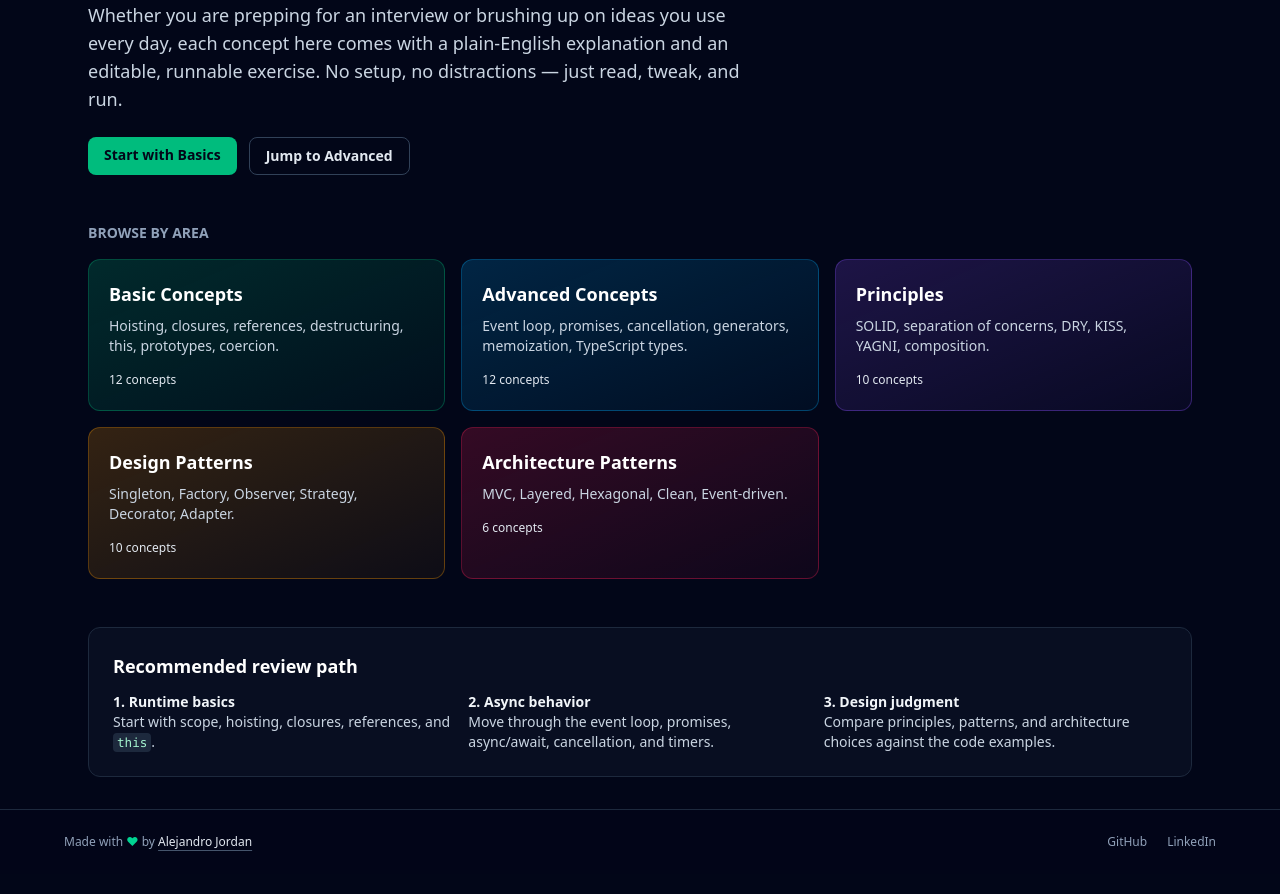
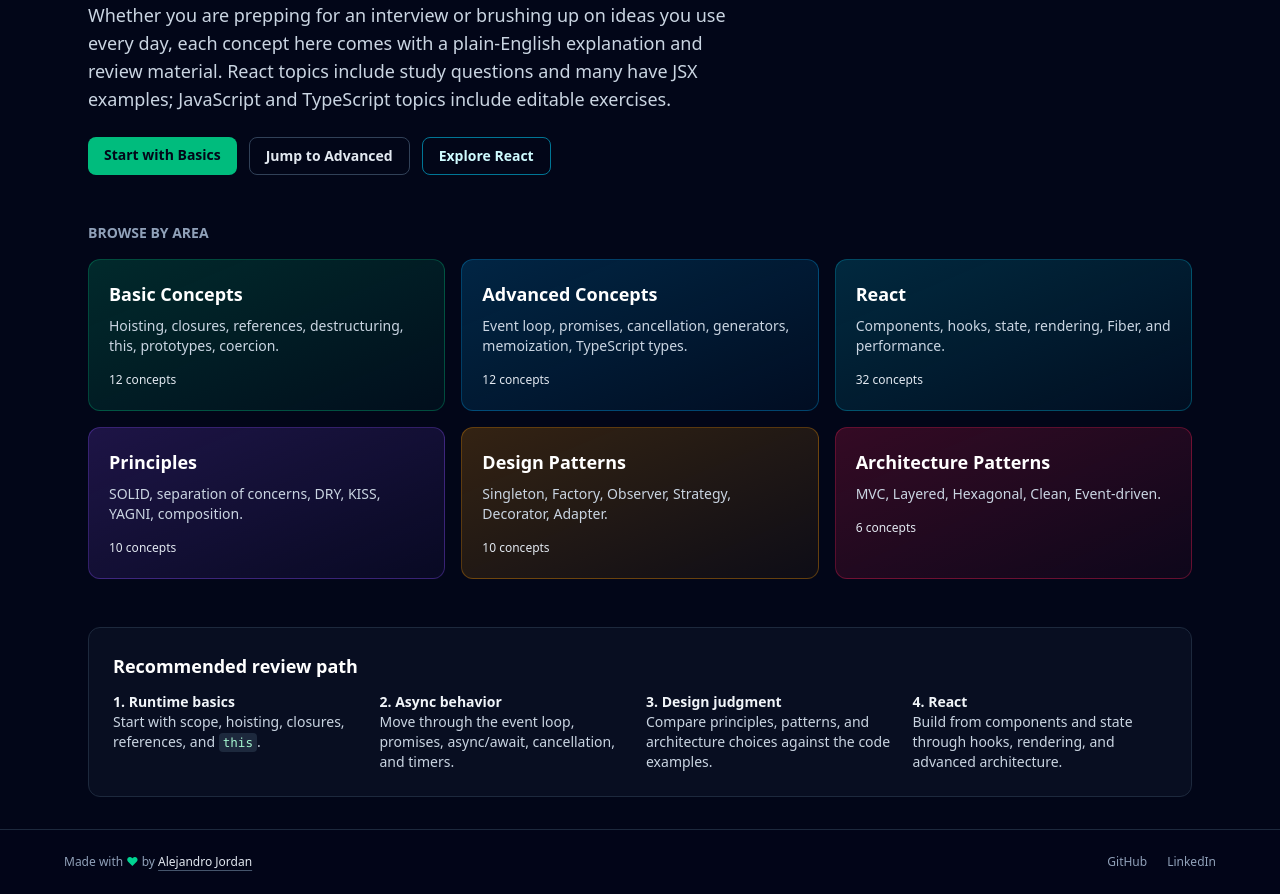
Before and after one commit to alejordanze/corecept, a React (Vite) app: page / in a window 1280 px wide. Shown: the part 340-1234 px from the top of the page. Built offline with nearby package versions, Linux system fonts and the light colour scheme.

Commit message:
feat: add React navigation and grouped study pages

```diff
--- a/src/components/Header.tsx
+++ b/src/components/Header.tsx
@@ -3,6 +3,7 @@ import { NavLink } from 'react-router-dom'
 const links = [
   { to: '/basic', label: 'Basic' },
   { to: '/advanced', label: 'Advanced' },
+  { to: '/react', label: 'React' },
   { to: '/principles', label: 'Principles' },
   { to: '/design-patterns', label: 'Design Patterns' },
   { to: '/architecture-patterns', label: 'Architecture' },
--- /dev/null
+++ b/src/data/react.ts
@@ -0,0 +1,16 @@
+import { reactBasics } from './reactBasics'
+import { reactRendering } from './reactRendering'
+import { reactPatterns } from './reactPatterns'
+import { reactAdvancedState } from './reactAdvancedState'
+import { reactAdvancedArchitecture } from './reactAdvancedArchitecture'
+
+// The progression and review prompts are adapted from the supplied React and
+// JavaScript study guide. React 19 APIs are labeled as study material because
+// this app currently uses React 18.
+export const reactConcepts = [
+  ...reactBasics,
+  ...reactRendering,
+  ...reactPatterns,
+  ...reactAdvancedState,
+  ...reactAdvancedArchitecture,
+] as const
--- a/src/pages/ConceptDetailPage.tsx
+++ b/src/pages/ConceptDetailPage.tsx
@@ -144,6 +144,7 @@ export function ConceptDetailPage({ sectionSlug, concepts }: Props) {
       </nav>
 
       <header aria-labelledby="concept-title">
+        {concept.level && <p className="mb-2 text-xs font-semibold uppercase text-emerald-400">{concept.level}</p>}
         <h1 id="concept-title" className="text-3xl font-bold text-white sm:text-4xl">{concept.title}</h1>
         <p className="mt-2 max-w-2xl text-slate-300">{concept.summary}</p>
       </header>
@@ -162,6 +163,26 @@ export function ConceptDetailPage({ sectionSlug, concepts }: Props) {
           ),
         )}
       </section>
+
+      {concept.example && (
+        <section className="space-y-3" aria-labelledby="example-heading">
+          <h2 id="example-heading" className="text-lg font-semibold text-white">Example</h2>
+          <div className="overflow-hidden rounded-xl border border-slate-800 bg-[#1e1e1e]">
+            <div className="border-b border-slate-800 px-4 py-2 text-xs uppercase text-slate-400">{concept.example.language}</div>
+            <pre className="overflow-x-auto p-4 text-sm leading-relaxed text-slate-200"><code>{concept.example.code}</code></pre>
+          </div>
+          <p className="text-xs text-slate-400">Illustrative snippet for a React project; it does not run in this page.</p>
+        </section>
+      )}
+
+      {concept.reviewQuestions && concept.reviewQuestions.length > 0 && (
+        <section className="rounded-xl border border-slate-800 bg-slate-900/60 p-5">
+          <h2 className="text-sm font-semibold uppercase text-slate-400">Check your understanding</h2>
+          <ol className="mt-3 list-decimal space-y-2 pl-5 text-slate-200 marker:text-emerald-400">
+            {concept.reviewQuestions.map((question) => <li key={question}>{question}</li>)}
+          </ol>
+        </section>
+      )}
 
       {concept.keyPoints && concept.keyPoints.length > 0 && (
         <section className="rounded-xl border border-slate-800 bg-slate-900/60 p-5">
--- a/src/pages/ConceptListPage.tsx
+++ b/src/pages/ConceptListPage.tsx
@@ -10,6 +10,10 @@ interface Props {
 
 export function ConceptListPage({ sectionSlug, title, tagline, concepts }: Props) {
   const conceptCount = `${concepts.length} ${concepts.length === 1 ? 'concept' : 'concepts'}`
+  const levels = ['Basics', 'Intermediate', 'Advanced'] as const
+  const groups = concepts.every((concept) => concept.level)
+    ? levels.map((level) => ({ title: level, items: concepts.filter((concept) => concept.level === level) }))
+    : [{ title: '', items: concepts }]
 
   return (
     <div className="space-y-6">
@@ -24,8 +28,11 @@ export function ConceptListPage({ sectionSlug, title, tagline, concepts }: Props
         </div>
       </header>
 
+      {groups.map((group) => (
+        <section key={group.title} aria-label={group.title || title}>
+          {group.title && <h2 className="mb-3 text-xl font-semibold text-white">{group.title}</h2>}
           <div className="grid gap-3 sm:grid-cols-2">
-        {concepts.map((c) => (
+            {group.items.map((c) => (
               <Link
                 key={c.slug}
                 to={`/${sectionSlug}/${c.slug}`}
@@ -39,6 +46,8 @@ export function ConceptListPage({ sectionSlug, title, tagline, concepts }: Props
               </Link>
             ))}
           </div>
+        </section>
+      ))}
     </div>
   )
 }
--- a/src/pages/Home.tsx
+++ b/src/pages/Home.tsx
@@ -4,6 +4,7 @@ import { architecturePatterns } from '../data/architecturePatterns'
 import { basicConcepts } from '../data/basic'
 import { designPatterns } from '../data/designPatterns'
 import { principles } from '../data/principles'
+import { reactConcepts } from '../data/react'
 
 const sections = [
   {
@@ -19,6 +20,13 @@ const sections = [
     desc: 'Event loop, promises, cancellation, generators, memoization, TypeScript types.',
     concepts: advancedConcepts,
     tint: 'from-sky-500/20 to-sky-500/5 border-sky-500/30',
+  },
+  {
+    to: '/react',
+    title: 'React',
+    desc: 'Components, hooks, state, rendering, Fiber, and performance.',
+    concepts: reactConcepts,
+    tint: 'from-cyan-500/20 to-cyan-500/5 border-cyan-500/30',
   },
   {
     to: '/principles',
@@ -51,12 +59,13 @@ export function Home() {
           Corecept
         </p>
         <h1 className="max-w-3xl text-4xl font-bold leading-tight text-white sm:text-5xl">
-          A hands-on space to review JavaScript &amp; TypeScript concepts.
+          A hands-on space to review JavaScript, TypeScript &amp; React concepts.
         </h1>
         <p className="mt-4 max-w-2xl text-lg text-slate-300">
           Whether you are prepping for an interview or brushing up on ideas you use every day,
-          each concept here comes with a plain-English explanation and an editable, runnable
-          exercise. No setup, no distractions — just read, tweak, and run.
+          each concept here comes with a plain-English explanation and review material.
+          React topics include study questions and many have JSX examples; JavaScript and
+          TypeScript topics include editable exercises.
         </p>
         <div className="mt-6 flex flex-wrap gap-3">
           <Link
@@ -70,6 +79,12 @@ export function Home() {
             className="rounded-lg border border-slate-700 px-4 py-2 text-sm font-semibold text-slate-200 hover:bg-slate-800 focus:outline-none focus:ring-2 focus:ring-emerald-400"
           >
             Jump to Advanced
+          </Link>
+          <Link
+            to="/react"
+            className="rounded-lg border border-cyan-700 px-4 py-2 text-sm font-semibold text-cyan-100 hover:bg-cyan-950/60 focus:outline-none focus:ring-2 focus:ring-cyan-400"
+          >
+            Explore React
           </Link>
         </div>
       </section>
@@ -99,7 +114,7 @@ export function Home() {
 
       <section className="rounded-xl border border-slate-800 bg-slate-900/50 p-6">
         <h2 className="text-lg font-semibold text-white">Recommended review path</h2>
-        <ol className="mt-3 grid gap-3 text-sm text-slate-300 sm:grid-cols-3">
+        <ol className="mt-3 grid gap-3 text-sm text-slate-300 sm:grid-cols-2 lg:grid-cols-4">
           <li>
             <span className="block font-semibold text-slate-100">1. Runtime basics</span>
             Start with scope, hoisting, closures, references, and{' '}
@@ -116,6 +131,10 @@ export function Home() {
             <span className="block font-semibold text-slate-100">3. Design judgment</span>
             Compare principles, patterns, and architecture choices against the code examples.
           </li>
+          <li>
+            <span className="block font-semibold text-slate-100">4. React</span>
+            Build from components and state through hooks, rendering, and advanced architecture.
+          </li>
         </ol>
       </section>
     </div>
--- a/src/router.tsx
+++ b/src/router.tsx
@@ -8,6 +8,7 @@ import { advancedConcepts } from './data/advanced'
 import { principles } from './data/principles'
 import { designPatterns } from './data/designPatterns'
 import { architecturePatterns } from './data/architecturePatterns'
+import { reactConcepts } from './data/react'
 
 export const sections = [
   {
@@ -21,6 +22,12 @@ export const sections = [
     title: 'Advanced Concepts',
     tagline: 'Deeper JS/TS topics you meet in real production code.',
     concepts: advancedConcepts,
+  },
+  {
+    slug: 'react',
+    title: 'React',
+    tagline: 'From components and state to rendering, architecture, and performance.',
+    concepts: reactConcepts,
   },
   {
     slug: 'principles',
```
Lines whose indentation alone changed are shown as unchanged.
